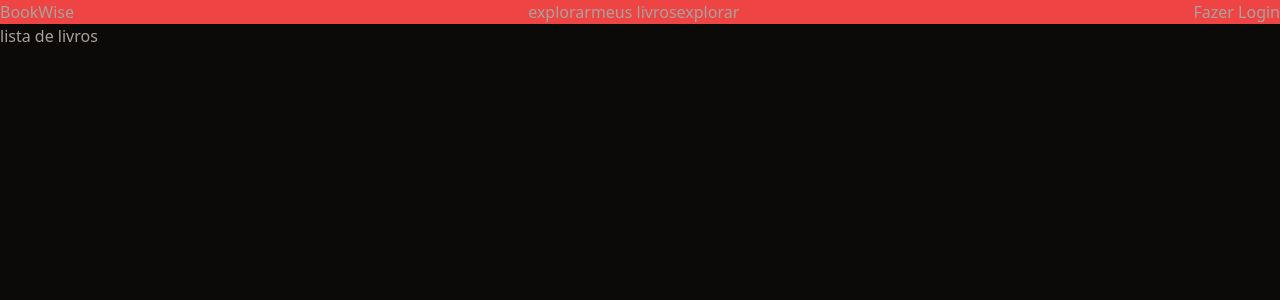
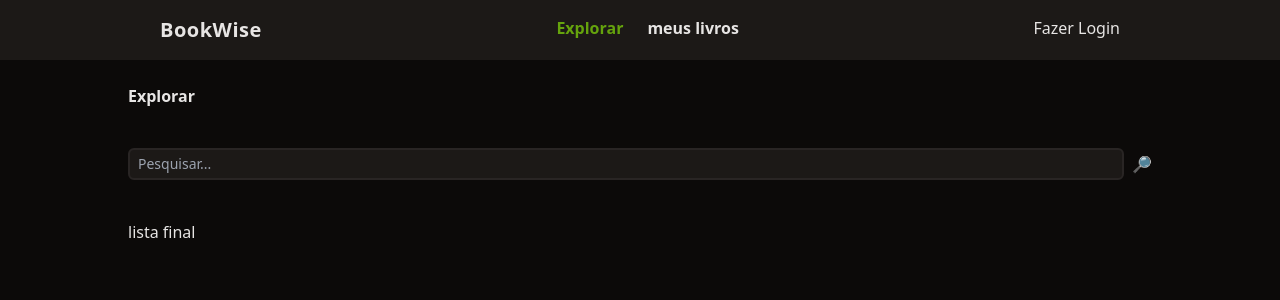
Before and after one commit to OctoDev4/book-wise, a PHP site: page / in a window 1280 px wide. Shown: the top 300 px of the page. Run offline with PHP 8.4, Linux system fonts and the light colour scheme; style sheets or scripts are compiled from the project's sources; some libraries are stand-ins or nearby versions.

Commit message:
add: header styles

```diff
--- a/src/index.php
+++ b/src/index.php
@@ -9,23 +9,22 @@
     <script src="https://cdn.tailwindcss.com"></script>
     <title>Document</title>
 </head>
-<body class="bg-stone-950  text-stone-400">
+<body class="bg-stone-950  text-stone-200">
 
 
- <header>
+ <header class="bg-stone-900">
 
-     <nav class="bg-red-500 flex mx- justify-between">
-         <div>BookWise</div>
+     <nav class="mx-auto max-w-screen-lg flex justify-between px-8 py-4">
+         <div class="font-bold text-xl tracking-wide">BookWise</div>
 
-         <ul class="flex ">
-             <li><a>explorar</a></li>
-             <li><a>meus livros</a></li>
-             <li><a>explorar</a></li>
+         <ul class="flex space-x-6 font-bold">
+             <li><a href="/" class="text-lime-600 ">Explorar</a></li>
+             <li><a href="/my-books.php" class="hover:underline">meus livros</a></li>
 
          </ul>
 
          <ul>
-             <li><a>Fazer Login</a></li>
+             <li><a href="/login.php" class="hover:underline">Fazer Login</a></li>
          </ul>
 
 
@@ -33,8 +32,25 @@
  </header>
 
 
-<main>
-    lista de livros
+<main class="mx-auto max-w-screen-lg space-y-10">
+
+
+<h1 class="mt-6 font-bold text">Explorar</h1>
+
+  <form action="" class="w-full flex space-x-2">
+    <input
+    name="search"
+    placeholder="Pesquisar..."
+    type="text"
+    class="border-stone-800 bg-stone-900 text-sm border-2 rounded-md text-sm focus:outline-none px-2 py-1 w-full">
+    <button type="submit">🔎</button>
+  </form>
+
+
+ <div>
+   lista final
+ </div>
+
 </main>
 
 </body>
```
